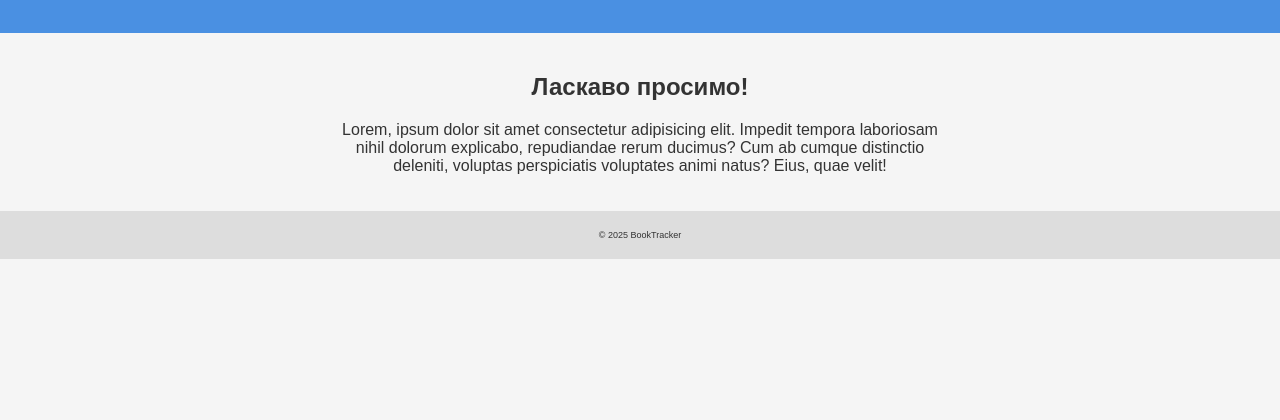
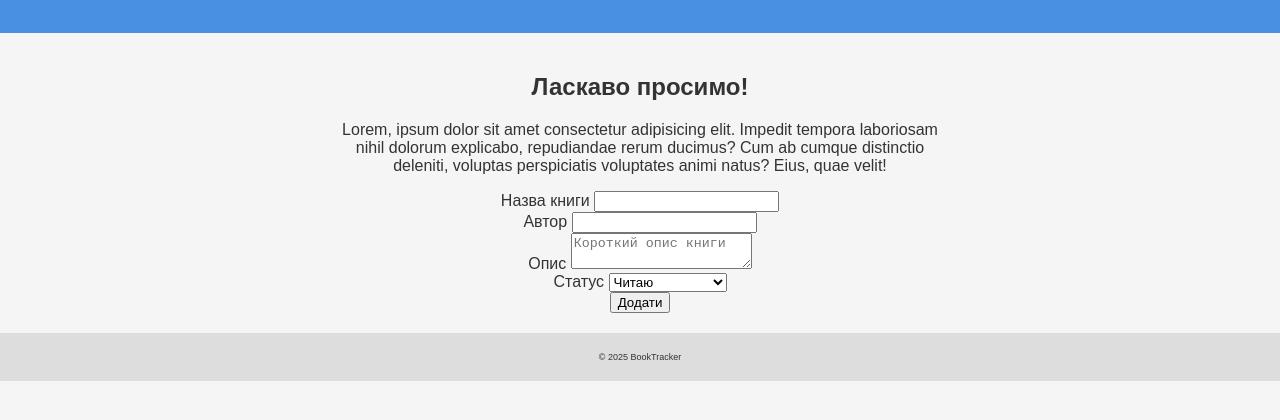
Before and after one commit to oOHumen/book-tracker, a plain HTML site: page index.html in a window 1280 px wide. Shown: the part 122-542 px from the top of the page. Drawn offline with Linux system fonts and the light colour scheme.

Commit message:
input form addded

```diff
--- a/index.html
+++ b/index.html
@@ -21,7 +21,21 @@
         <h2>Ласкаво просимо!</h2>
         <p>Lorem, ipsum dolor sit amet consectetur adipisicing elit. Impedit tempora laboriosam nihil dolorum explicabo, repudiandae rerum ducimus? Cum ab cumque distinctio deleniti, voluptas perspiciatis voluptates animi natus? Eius, quae velit!</p>
         <section class="add-book-form" >
-
+            <form action="">
+                <label for="bookname">Назва книги</label>
+                <input type="text" id="bookname"><br>
+                <label for="bookauthor">Автор</label>
+                <input type="text" id="bookauthor"><br>
+                <label for="bookdescription">Опис</label>
+                <textarea name="bookdescription" id="" placeholder="Короткий опис книги"></textarea><br>
+                <label for="status">Статус</label>
+                <select name="status" id="status">
+                    <option value="reading">Читаю</option>
+                    <option value="read">Прочитав</option>
+                    <option value="willread">Хочу прочитати</option>
+                </select><br>
+                <button type="submit">Додати</button>
+            </form>
         </section>
     </main>
     <footer>
```
